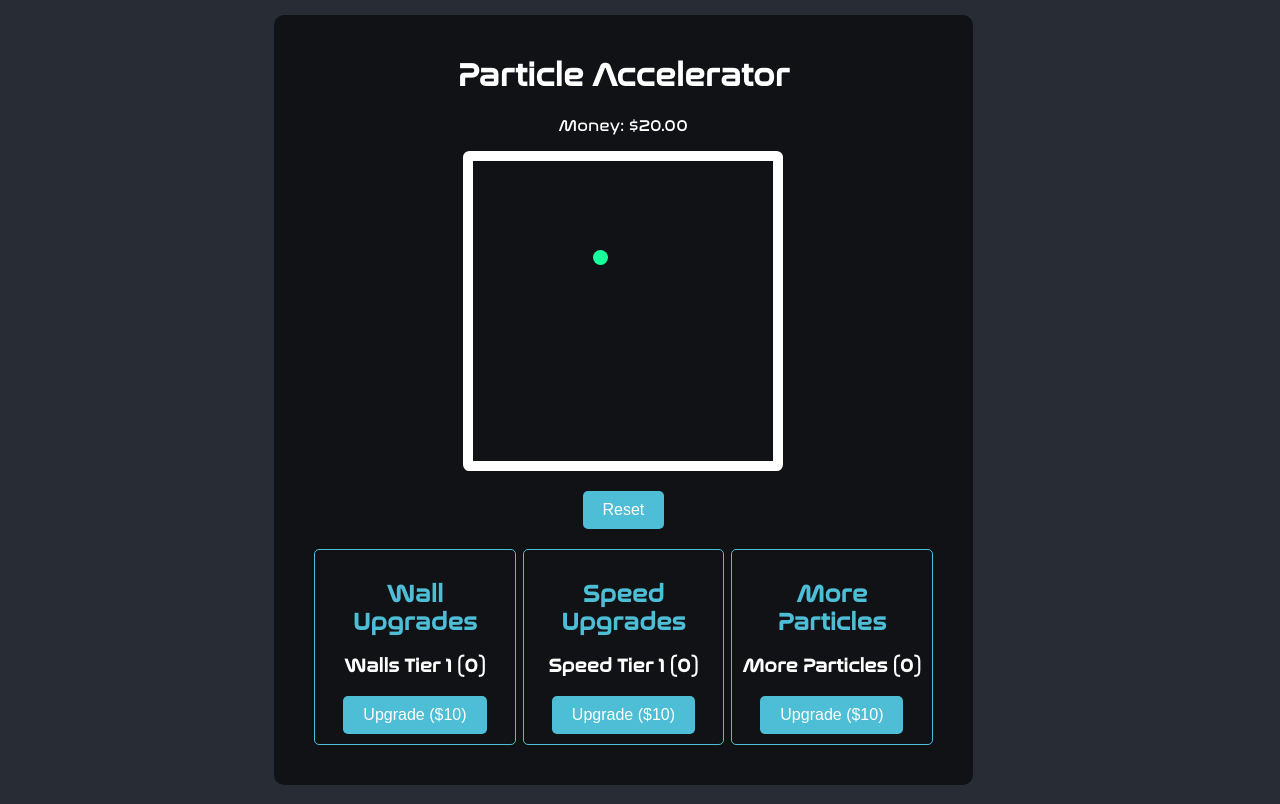
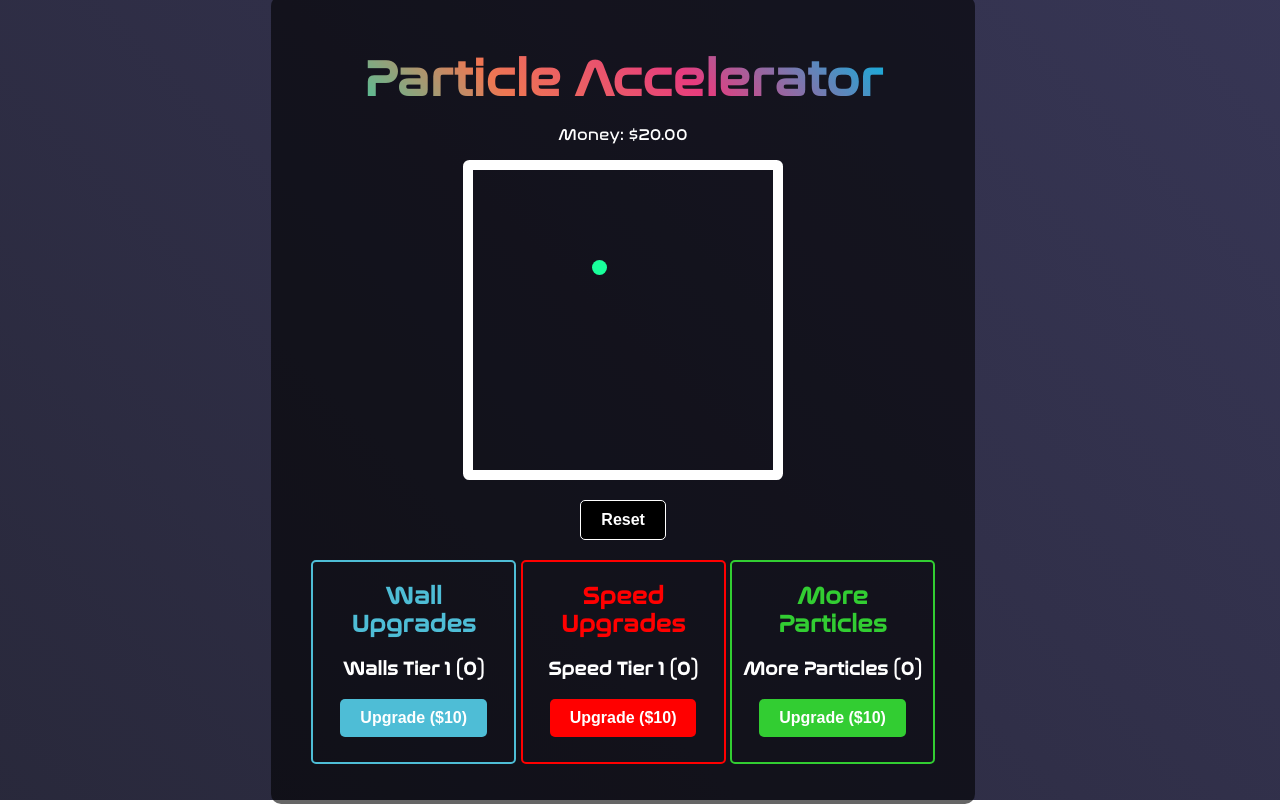
Before and after one commit to JQ4386/Particle-Accelerator, a React (Create React App) app: page / in a window 1280 px wide. Built offline with nearby package versions, Linux system fonts and the light colour scheme.

Commit message:
implement CSS features to improve aesthetics

```diff
--- a/src/App.css
+++ b/src/App.css
@@ -1,33 +1,55 @@
 @font-face {
   font-family: 'NASA';
   src: url('../src/fonts/nasalization-rg.otf') format('truetype');
-  /* Add more formats if needed */
   font-weight: normal;
   font-style: normal;
 }
 
-/* Example of using the font */
 body {
   font-family: 'NASA', sans-serif;
 }
 
-
-/* Adjust the body and html styles for full height and centering */
+/* transparent div */
 body, html {
   height: 100%;
+  width: 100%;
   margin: 0;
   padding: 0;
   display: flex;
   justify-content: center;
   align-items: center;
-  background-color: #282c34;
   user-select: none;
 }
 
-/* Style the app container */
+/* fancy locally animated background */
+#bg {
+  position: fixed;
+  top: 0;
+  left: 0;
+  width: 100%;
+  height: 100%;
+  background: linear-gradient(45deg, #0a0a12, #11111a, #191923, #201e2b, #28283a, #302f48, #383757, #3f4065);
+  background-size: 400% 400%;
+  animation: gradient 15s ease infinite;
+  z-index: -10;
+}
+
+@keyframes gradient {
+  0% {
+    background-position: 0% 50%;
+  }
+  50% {
+    background-position: 100% 50%;
+  }
+  100% {
+    background-position: 0% 50%;
+  }
+}
+
+
 .App {
-  width: 90%; /* Take up 90% of the available width */
-  max-width: 800px; /* Set a maximum width */
+  width: 90%;
+  max-width: 800px;
   padding: 20px;
   text-align: center;
   background-color: rgba(0, 0, 0, 0.6);
@@ -39,18 +61,114 @@ body, html {
   align-items: center;
 }
 
+.App h1 {
+  font-size: 50px;
+  font-weight: bold;
+  margin-bottom: 0px;
+}
+
+@keyframes gradientAnimation {
+  0% {
+      background-position: 0% 50%;
+  }
+  50% {
+      background-position: 100% 50%;
+  }
+  100% {
+      background-position: 0% 50%;
+  }
+}
+
+.title-gradient {
+  background: linear-gradient(45deg, #EE7752, #E73C7E, #23A6D5, #23D5AB, #EE7752, #E73C7E, #23A6D5, #23D5AB);
+  background-size: 200% auto;
+  color: transparent;
+  -webkit-background-clip: text;
+  background-clip: text;
+
+  animation: gradientAnimation 20s ease infinite;
+}
 
 
 
-/* Style button and other elements as needed */
 button {
-  background-color: #4ebdd6;
-  border: none;
+  background-color: #000000;
+  border: 1.5px solid #ffffff;
   padding: 10px 20px;
   color: white;
   cursor: pointer;
   border-radius: 5px;
   font-size: 16px;
+  font-weight: bold;
+}
+
+/* Animation for Buttons */
+button:hover {
+  background-color: #ffffff;
+  color: #000000;
+  transition: 0.3s;
+}
+
+/* indented click */
+button:active {
+  background-color: #ffffff;
+  color: #000000;
+  transition: 0.1s;
+  transform: translateY(2px);
+}
+
+.upgrade-column:nth-child(1) button {
+  background-color: #4ebdd6;
+  border: none;
+}
+
+.upgrade-column:nth-child(2) button {
+  background-color: #ff0000;
+  border: none;
+}
+
+.upgrade-column:nth-child(3) button {
+  background-color: #32CD32;
+  border: none;
+}
+
+.upgrade-column:nth-child(1) button:hover {
+  background-color: #ffffff;
+  color: #000;
+  transition: 0.3s;
+}
+
+.upgrade-column:nth-child(2) button:hover {
+  background-color: #ffffff;
+  color: #000;
+  transition: 0.3s;
+}
+
+.upgrade-column:nth-child(3) button:hover {
+  background-color: #ffffff;
+  color: #000;
+  transition: 0.3s;
+}
+
+.upgrade-column:nth-child(1) button:active {
+  background-color: #ffffff;
+  color: #000;
+  transition: 0.1s;
+  transform: translateY(2px);
+}
+
+.upgrade-column:nth-child(2) button:active {
+  background-color: #ffffff;
+  color: #000;
+  transition: 0.1s;
+  transform: translateY(2px);
+}
+
+.upgrade-column:nth-child(3) button:active {
+  background-color: #ffffff;
+  color: #000;
+  transition: 0.1s;
+  transform: translateY(2px);
 }
 
 .upgrade-container {
@@ -59,16 +177,41 @@ button {
   margin: 20px;
 }
 
+.upgrade-column:nth-child(1) {
+  border-color: #4ebdd6;
+}
+
+.upgrade-column:nth-child(2) {
+  border-color: #ff0000;
+}
+
+.upgrade-column:nth-child(3) {
+  border-color: #32CD32;
+}
+
 .upgrade-column {
-  width: 29%; /* slightly less than 33% to allow some space between columns */
-  border: 1px solid #4ebdd6;
+  width: 29%;
+  border: 2px solid;
   padding: 10px;
   border-radius: 5px;
+  padding-bottom: 25px;
+  padding-top: 0px;
 }
 
 .upgrade-column h2 {
   text-align: center;
+}
+
+.upgrade-column:nth-child(1) h2 {
   color: #4ebdd6;
+}
+
+.upgrade-column:nth-child(2) h2 {
+  color: #ff0000;
+}
+
+.upgrade-column:nth-child(3) h2 {
+  color: #32CD32;
 }
 
 .particle-box {
@@ -80,5 +223,5 @@ button {
 }
 
 .particle {
-  border-radius: 50%; /* Makes the particle round */
+  border-radius: 50%;
 }
--- a/src/App.js
+++ b/src/App.js
@@ -155,11 +155,11 @@ function App() {
   const saveGameState = useCallback(() => {
     const gameState = {
       money: moneyRef.current,
-        wallValue: wallValueRef.current,
-        particleSpeed: particleSpeedRef.current,
-        upgradeData: upgradeDataRef.current,
-        particleData: particleDataRef.current,
-        lastAddedParticles: lastAddedParticlesRef.current
+      wallValue: wallValueRef.current,
+      particleSpeed: particleSpeedRef.current,
+      upgradeData: upgradeDataRef.current,
+      particleData: particleDataRef.current,
+      lastAddedParticles: lastAddedParticlesRef.current
     };
 
     localStorage.setItem('particleAcceleratorState', JSON.stringify(gameState));
@@ -226,7 +226,8 @@ function App() {
   return (
     <div className="App">
       <header className="App-header">
-        <h1>Particle Accelerator</h1>
+        <div id="bg"></div>
+        <h1 className="title-gradient">Particle Accelerator</h1>
         <p>Money: ${money.toFixed(2)} </p>
         <ParticleBox {...manageMoney} {...manageParticles} {...manageParticleBox} refreshRate={refreshRate} wallValue={wallValue} particleSpeed={particleSpeed} getRandomColor={getRandomColor} />
         <ResetButton resetStates={resetStates} />
```
Also changed, not shown: src/index.css (line endings or trailing spaces), 1 other file (tests, documents, lock files or other folders).
